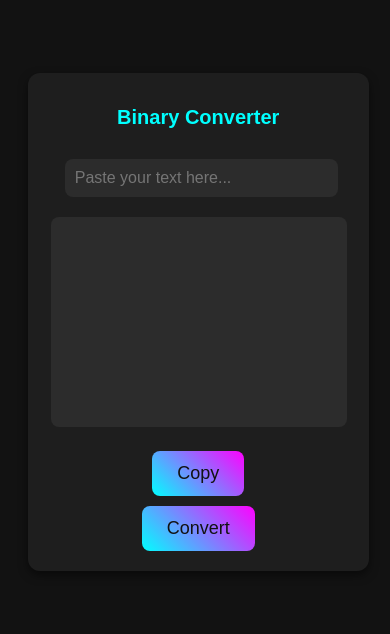
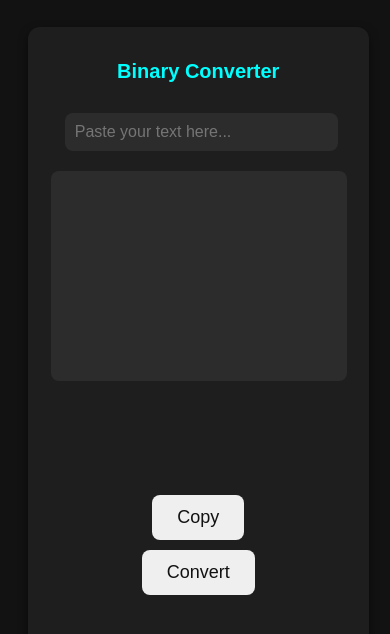
Before and after one commit to Pushkar021/Binary-Converter, a React (Vite) app: page / in a window 390 px wide. Shown: the top 634 px of the page. Built offline with nearby package versions, Linux system fonts and the light colour scheme.

Commit message:
Update App.css

```diff
--- a/src/App.css
+++ b/src/App.css
@@ -56,7 +56,19 @@ button {
   border-radius: 8px;
   border: none;
   font-size: 16px;
-  background: linear-gradient(45deg, #00ffff, #ff00ff);
+  /* background: linear-gradient(45deg, #00ffff, #ff00ff);  */
+  color: #121212;
+  cursor: pointer;
+  transition: transform 0.2s ease, box-shadow 0.2s ease;
+}
+select {
+  padding: 10px;
+  margin-top: 10px;
+  margin-right: 10px;
+  margin-left: 10px;
+  border-radius: 8px;
+  border: none;
+  font-size: 16px;
   color: #121212;
   cursor: pointer;
   transition: transform 0.2s ease, box-shadow 0.2s ease;
@@ -77,7 +89,8 @@ button:active {
   .main-container {
     width: 90%;
     padding: 20px;
-    margin-bottom: 200px;
+    margin-bottom: 100px;
+    height: 650px;
   }
 
   h1 {
@@ -98,6 +111,7 @@ button:active {
   textarea {
     height: 150px;
     width: 80%;
+    margin-bottom: 100px;
   }
 
   button {
@@ -105,3 +119,31 @@ button:active {
     padding: 12px 25px;
   }
 }
+
+
+
+
+.github {
+
+  margin-top: 20px;
+}
+
+.github a {
+  color: white;
+  text-decoration: none;
+
+  padding: 10px 20px;
+  border-radius: 5px;
+
+  font-family: "Roboto", sans-serif;
+}
+.github a i {
+  font-size: 24px;
+
+
+}
+
+.github a:hover {
+  color: #555;
+
+}
```
